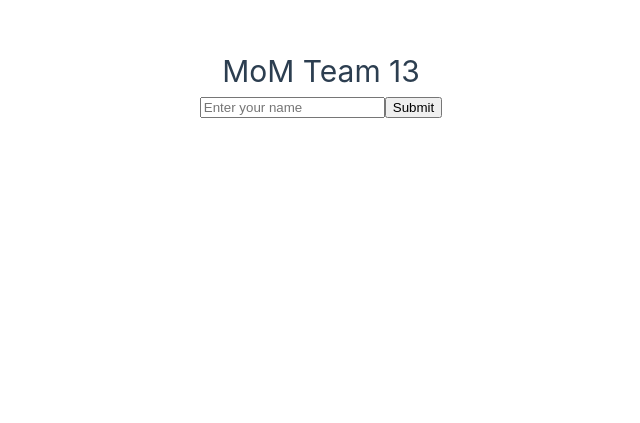
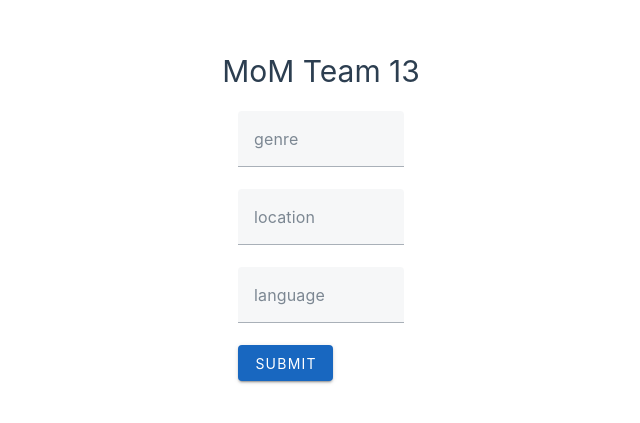
Before and after one commit to rashmi-carol-dsouza/mom-adgen-team13, a Vue app in the folder frontend/: page / in a window 1280 px wide. Shown: the part 113-536 px from the top of the page, without its empty margins (319-959 px from the left). Built offline with nearby package versions, Linux system fonts and the light colour scheme.

Commit message:
add ui lib and initial sumbission form

```diff
--- a/frontend/package.json
+++ b/frontend/package.json
@@ -11,7 +11,8 @@
     "type-check": "vue-tsc --build"
   },
   "dependencies": {
-    "vue": "^3.5.13"
+    "vue": "^3.5.13",
+    "vuetify": "^3.7.13"
   },
   "devDependencies": {
     "@tsconfig/node22": "^22.0.0",
--- a/frontend/src/App.vue
+++ b/frontend/src/App.vue
@@ -6,7 +6,7 @@
   <header>
     <h1>MoM Team 13</h1>
   </header>
-  <main>
+  <main class="main">
     <userInput />
   </main>
 </template>
@@ -19,4 +19,13 @@
   justify-content: center;
   height: 100vh;
 }
+
+.main {
+  display: flex;
+  flex-direction: column;
+  align-items: center;
+  justify-content: center;
+  height: 100vh;
+  width: 100%;
+}
 </style>
--- a/frontend/src/components/userInput.vue
+++ b/frontend/src/components/userInput.vue
@@ -1,14 +1,46 @@
-<script setup>
+<script>
+export default {
+    data: () => ({
+        valid: false,
+        genre: '',
+        location: '',
+        language: '',
+    }),
+}
 </script>
 
 <template>
-    <div>
-        <input v-model="input" placeholder="Enter your name" />
-        <button @click="submit">Submit</button>
-    </div>
+    <v-form v-model="valid" class="taget-info">
+        <v-container>
+            <v-col>
+                <v-row cols="12" md="4">
+                    <v-text-field v-model="genre" :counter="10" label="genre" required></v-text-field>
+                </v-row>
+
+                <v-row cols="12" md="4">
+                    <v-text-field v-model="location" :counter="10" label="location" required></v-text-field>
+                </v-row>
+
+                <v-row cols="12" md="4">
+                    <v-text-field v-model="language" :rules="language" label="language" required></v-text-field>
+                </v-row>
+                <v-row cols="12" md="4">
+                    <v-btn :disabled="!valid" color="primary" @click="submit">
+                        Submit
+                    </v-btn>
+                </v-row>
+            </v-col>
+        </v-container>
+    </v-form>
 </template>
 
 <style scoped>
-
-
+.taget-info {
+    display: flex;
+    flex-direction: column;
+    align-items: center;
+    justify-content: start;
+    height: 100vh;
+    width: 100%;
+}
 </style>
--- a/frontend/src/main.ts
+++ b/frontend/src/main.ts
@@ -1,6 +1,18 @@
 import './assets/main.css'
 
 import { createApp } from 'vue'
+
+// Vuetify
+import 'vuetify/styles'
+import { createVuetify } from 'vuetify'
+import * as components from 'vuetify/components'
+import * as directives from 'vuetify/directives'
+
 import App from './App.vue'
 
-createApp(App).mount('#app')
+const vuetify = createVuetify({
+  components,
+  directives,
+})
+
+createApp(App).use(vuetify).mount('#app')
```
Also changed, not shown: 1 other file (tests, documents, lock files or other folders).
